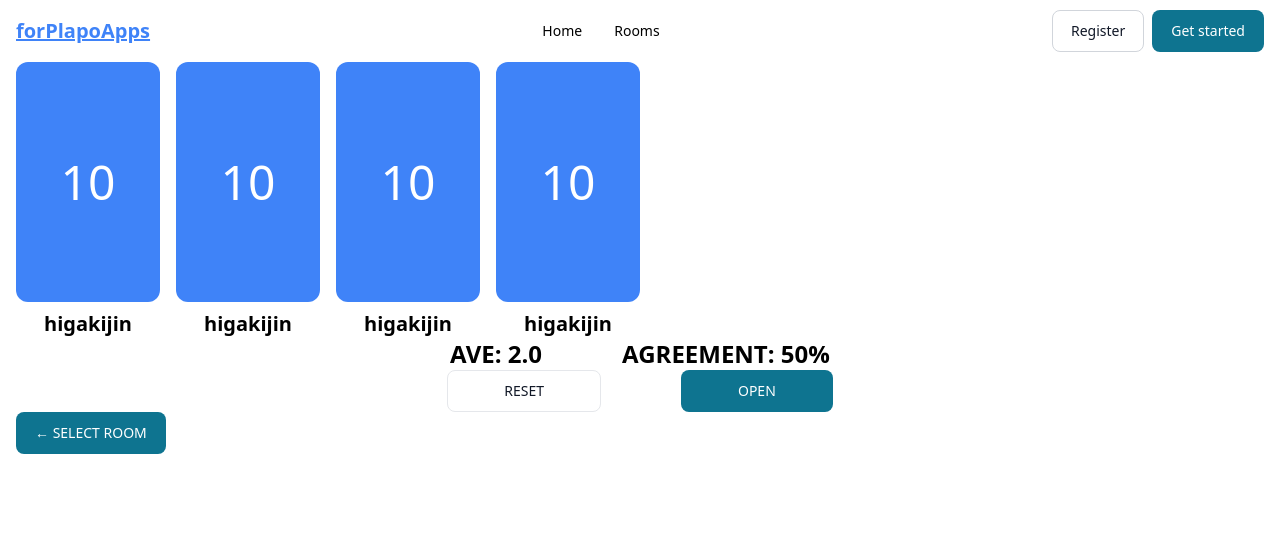
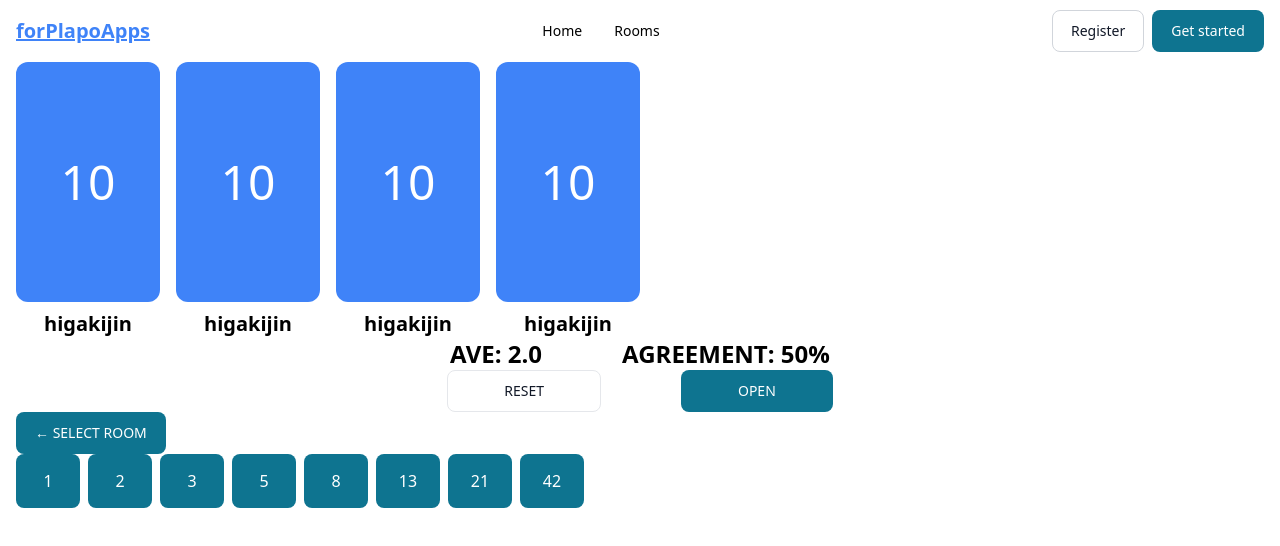
Before and after one commit to forPlapoApps/old-client-next, a Next.js app: page /rooms/1/plapo in a window 1280 px wide. Shown: the top 546 px of the page. Built offline with nearby package versions, Linux system fonts and the light colour scheme.

Commit message:
feat: create PlapoFibonacciNumbers #26

```diff
--- a/src/pages/rooms/[roomId]/plapo.tsx
+++ b/src/pages/rooms/[roomId]/plapo.tsx
@@ -3,6 +3,7 @@ import Layout from "@/core/layouts/Layout";
 import PlapoArena from "@/plapos/components/PlapoArena";
 import PlapoCalcurationResults from "@/plapos/components/PlapoCalcurationResults";
 import PlapoEventbuttons from "@/plapos/components/PlapoEventButtons";
+import PlapoFibonacciNumbers from "@/plapos/components/PlapoFibonacciNumbers";
 import { NextPage } from "next";
 
 const PlapoPage: NextPage = () => {
@@ -13,6 +14,7 @@ const PlapoPage: NextPage = () => {
         <PlapoCalcurationResults />
         <PlapoEventbuttons />
         <BackToRoomsButton />
+        <PlapoFibonacciNumbers />
       </div>
     </Layout>
   )
--- /dev/null
+++ b/src/plapos/components/PlapoFibonacciNumbers.tsx
@@ -0,0 +1,32 @@
+import { Button, Label, Radio } from "flowbite-react";
+
+const PlapoFibonacciNumbers = () => {
+  const scores = [1, 2, 3, 5, 8, 13, 21, 42];
+  const handleClick = (score: number) => {
+    console.log(score)
+  }
+
+  return (
+    <div className="flex gap-2">
+      {scores.map((score) => (
+        <Label
+          key={score}
+          htmlFor={score.toString()}
+          onClick={() => handleClick(score)}
+        >
+          <Button size="xl" className="w-16">
+            {score}
+          </Button>
+          <Radio
+            id={score.toString()}
+            name="FibonacciNumbers"
+            value={score}
+            className="hidden"
+          />
+        </Label>
+      ))}
+    </div>
+  );
+};
+
+export default PlapoFibonacciNumbers;
```
